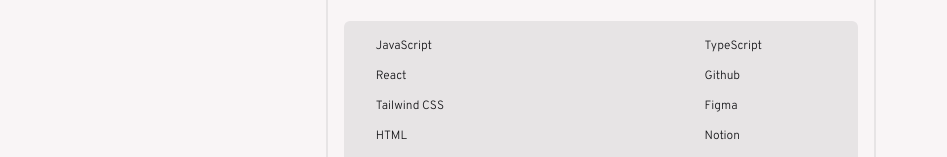
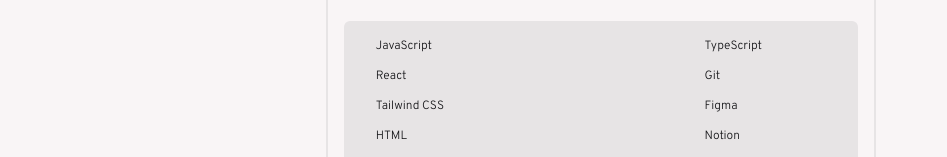
Before and after one commit to kmr-sahil/portfolio, a React (Vite) app: page /resume in a window 1280 px wide. Shown: the part 557-714 px from the top of the page, without its empty margins (166-1113 px from the left). Built offline with nearby package versions, Linux system fonts and the light colour scheme; some icons are missing.

Commit message:
updated typo error

```diff
--- a/src/components/About.jsx
+++ b/src/components/About.jsx
@@ -32,8 +32,8 @@ function About() {
             <div className=' flex flex-col gap-[1rem] items-center'>
                 <h2 className='font-mont font-bold text-[1rem] tablet-lg:text-[18px] text-start self-start '>Experience</h2>
                 <div className='flex flex-wrap gap-1 tablet:gap-4'>
-                    <span className='bg-l-secondary dark:bg-d-secondary px-[0.5rem] py-[0.25rem] font-over font-medium text-[10px] tablet-lg:text-[12px] rounded-md'>+1 years of learning experience</span>
-                    <span className='bg-l-secondary dark:bg-d-secondary px-[0.5rem] py-[0.25rem] font-over font-medium text-[10px] tablet-lg:text-[12px] inline-block rounded-md'>+4 months of working experience</span>
+                    <span className='bg-l-secondary dark:bg-d-secondary px-[0.5rem] py-[0.25rem] font-over font-medium text-[10px] tablet-lg:text-[12px] rounded-md'>1+ years of learning experience</span>
+                    <span className='bg-l-secondary dark:bg-d-secondary px-[0.5rem] py-[0.25rem] font-over font-medium text-[10px] tablet-lg:text-[12px] inline-block rounded-md'>4+ months of working experience</span>
                 </div>
             </div>
 
--- a/src/components/Resume.jsx
+++ b/src/components/Resume.jsx
@@ -45,7 +45,7 @@ function Resume() {
                     </div>
                     <div className='flex flex-col items-start font-over font-light text-[12px] gap-2'>
                         <span className='flex items-center justify-center gap-2'> <iconify-icon icon="skill-icons:typescript"></iconify-icon> <p className='mt-[4px]'>TypeScript</p></span>
-                        <span className='flex items-center justify-center gap-2'> <iconify-icon icon="skill-icons:github-dark"></iconify-icon> <p className='mt-[4px]'>Github</p></span>
+                        <span className='flex items-center justify-center gap-2'> <iconify-icon icon="skill-icons:git"></iconify-icon> <p className='mt-[4px]'>Git</p></span>
                         <span className='flex items-center justify-center gap-2'> <iconify-icon icon="skill-icons:figma-dark"></iconify-icon> <p className='mt-[4px]'>Figma</p></span>
                         <span className='flex items-center justify-center gap-2'> <iconify-icon icon="logos:notion-icon"></iconify-icon> <p className='mt-[4px]'>Notion</p></span>
                     </div>
```
